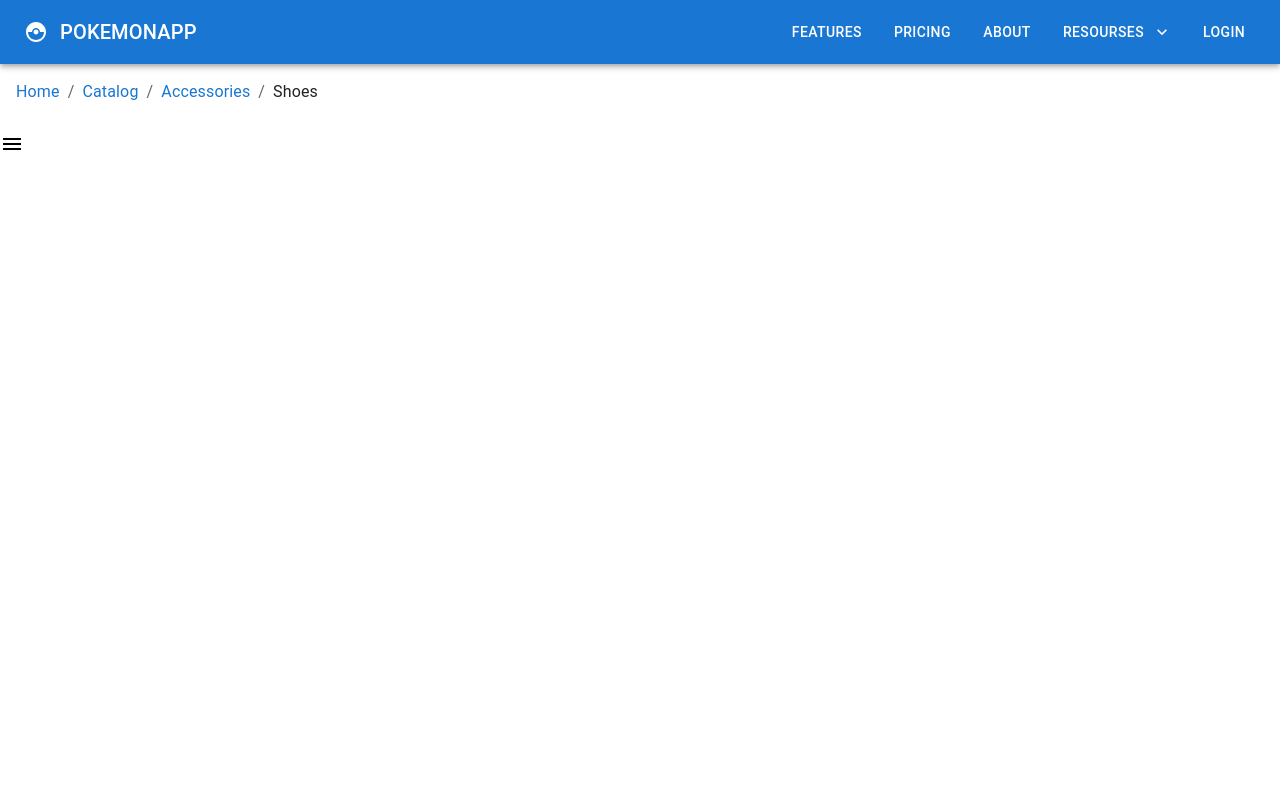
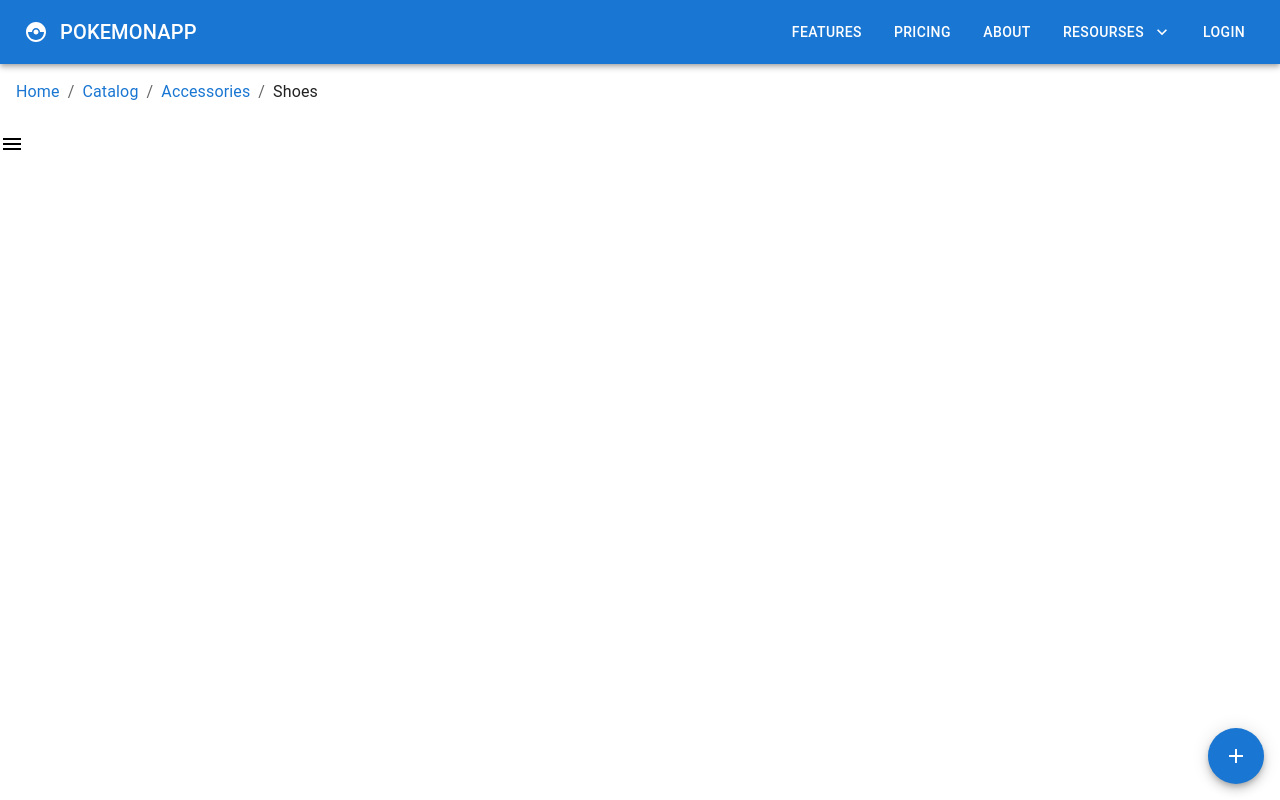
Before and after one commit to Dulatto/react-mui, a React (Create React App) app: page / in a window 1280 px wide. Built offline with nearby package versions, Linux system fonts and the light colour scheme.

Commit message:
mui speed dial

```diff
--- a/src/App.tsx
+++ b/src/App.tsx
@@ -5,6 +5,7 @@
 //import { MuiAccordion } from './components/MuiAccordion';
 //import { MuiImageList } from './components/MuiImageList';
 import { MuiNavbar } from './components/MuiNavbar';
+import MuiSpeedDial from './components/MuiSpeedDial';
 //import { MuiCard } from './components/MuiCard';
 //import { MuiAutocomplete } from './components/MuiAutocomplete';
 //import { MuiLayout } from './components/MuiLayout';
@@ -37,6 +38,7 @@
      <MuiNavbar />
    <MuiBreadcrumbs />
    <MuiDrawer />
+   <MuiSpeedDial />
     </div>
   );
 }
--- /dev/null
+++ b/src/components/MuiSpeedDial.tsx
@@ -0,0 +1,21 @@
+import React from 'react'
+import {SpeedDial, SpeedDialAction, SpeedDialIcon} from '@mui/material'
+import CopyIcon from '@mui/icons-material/FileCopyOutlined';
+import PrintIcon from '@mui/icons-material/Print';
+import ShareIcon from '@mui/icons-material/Share';
+
+export const  MuiSpeedDial =()=> {
+  return (
+    <SpeedDial
+      ariaLabel="Navigation speed dial"
+      sx={{position: 'absolute', bottom: 16, right: 16}}
+      icon={<SpeedDialIcon />}
+      >
+    <SpeedDialAction icon={<CopyIcon />} tooltipTitle="Copy"/>
+     <SpeedDialAction icon={<PrintIcon />} tooltipTitle="Print"/>
+    <SpeedDialAction icon={<ShareIcon />} tooltipTitle="Share"/>
+    </SpeedDial>
+  )
+}
+
+export default MuiSpeedDial
```
